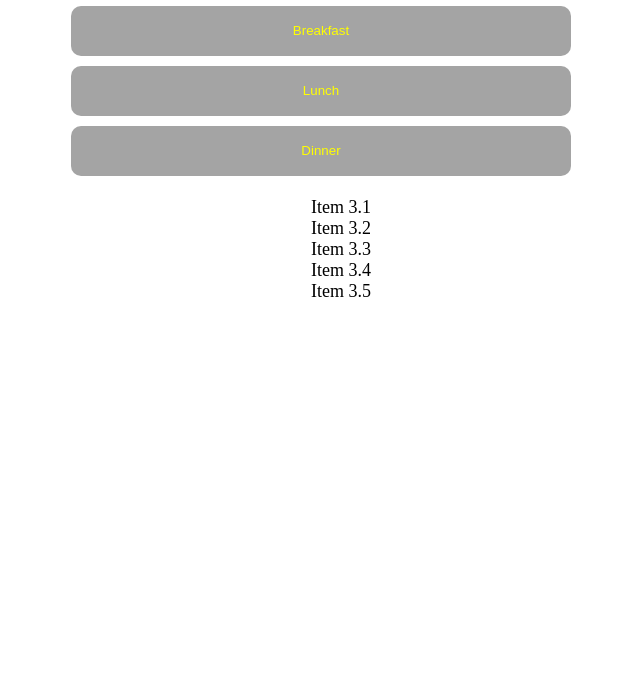
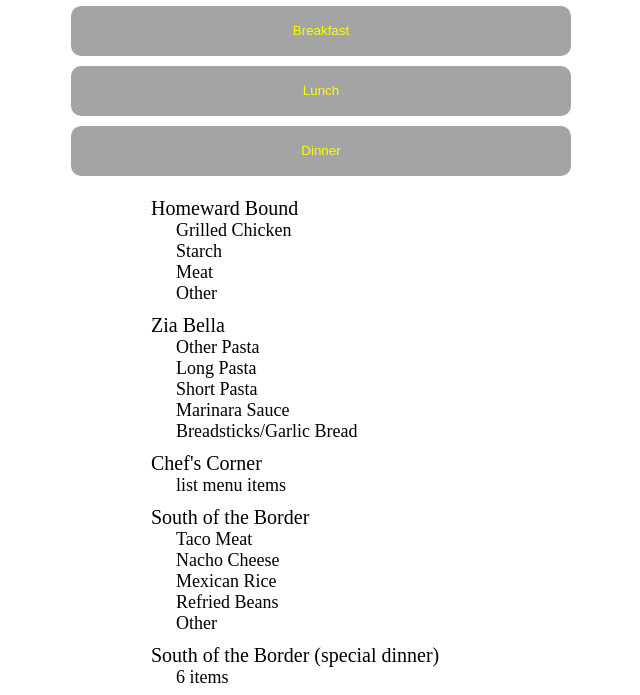
Before and after one commit to kawfee/TaylorCampusInfo, a plain HTML site: page Website/dinning_commons_menu.html in a window 1280 px wide. Both pictures are taken after a click on the link "Dinner". Shown: the part 105-800 px from the top of the page, without its empty margins (319-959 px from the left). Drawn offline with Linux system fonts and the light colour scheme.

Commit message:
Merging new stuff

```diff
--- a/Website/css/main.css
+++ b/Website/css/main.css
@@ -1,5 +1,6 @@
 .open {
 	display: block;
+	text-align: left;
 }
 .closed {
 	display: none;
@@ -10,6 +11,13 @@ li {
 }
 a:link {
 	text-decoration: none;
+}
+#item {
+	margin-left: 25px;
+}
+#line {
+	font-size: 20px;
+	margin-top: 10px;
 }
 #header, #menu  {
 	text-align: center;
--- a/Website/dinning_commons_menu.html
+++ b/Website/dinning_commons_menu.html
@@ -18,21 +18,92 @@
             <div id="menu">
                 <div id="breakfast"><a  onclick="toggle('breakfast');"><button type="button">Breakfast</button></a>
                     <ul id="ul_breakfast" class="closed">
-                        <li id="homeward_bound_1_1">homeward bound 2.1.1</li>
+                        <ul id="line">Homeward Bound
+                            <li id="item">Boiled Eggs</li>
+                            <li id="item">Scrambled Eggs</li>
+                            <li id="item">Other</li>
+                            <li id="item">Meat</li>
+                            <li id="item">Biscuits</li>
+                            <li id="item">Sausage Gravy</li>
+                            <li id="item">Potatoes</li>
+                            <li id="item">Oatmeal</li>
+                            <li id="item">(sometimes) non-oatmeal hot cereal</li>
+                        </ul>
                     </ul>
                 </div>
                 <div id="lunch"><a  onclick="toggle('lunch');"><button type="button">Lunch</button></a>
                     <ul id="ul_lunch" class="closed">
-                        <li id="homeward_bound_1_1">homeward bound 2.1.1</li>
+                        <ul id="line">Homeward Bound
+                            <li id="item">Grilled Chicken</li>
+                            <li id="item">Starch</li>
+                            <li id="item">Meat</li>
+                            <li id="item">Other</li>
+                        </ul>
+                        <ul id="line">Zia Bella
+                            <li id="item">Other Pasta</li>
+                            <li id="item">Long Pasta</li>
+                            <li id="item">Short Pasta</li>
+                            <li id="item">Marinara Sauce</li>
+                            <li id="item">Breadsticks/Garlic Bread</li>
+                        </ul>
+                        <ul id="line">Chef's Corner
+                            <li id="item">list menu items</li>
+                        </ul>
+                        <ul id="line">South of the Border
+                            <li id="item">Taco Meat</li>
+                            <li id="item">Nacho Cheese</li>
+                            <li id="item">Mexican Rice</li>
+                            <li id="item">Refried Beans</li>
+                            <li id="item">Other</li>
+                        </ul>
+                        <ul id="line">Burger Bar
+                            <li id="item">Burger</li>
+                            <li id="item">Turkey Burger</li>
+                            <li id="item">Veggie Burger</li>
+                            <li id="item">Burger of the Week</li>
+                        </ul>
+                        <ul id="line">The Well
+                            <li id="item">list menu items</li>
+                        </ul>
                     </ul>
                 </div>
                 <div id="dinner"><a  onclick="toggle('dinner');"><button type="button">Dinner</button></a>
                     <ul id="ul_dinner" class="closed">
-                        <li id="item3_1">Item 3.1</li>
-                        <li id="item3_2">Item 3.2</li>
-                        <li id="item3_3">Item 3.3</li>
-                        <li id="item3_4">Item 3.4</li>
-                        <li id="item3_5">Item 3.5</li>
+                        <ul id="line">Homeward Bound
+                            <li id="item">Grilled Chicken</li>
+                            <li id="item">Starch</li>
+                            <li id="item">Meat</li>
+                            <li id="item">Other</li>
+                        </ul>
+                        <ul id="line">Zia Bella
+                            <li id="item">Other Pasta</li>
+                            <li id="item">Long Pasta</li>
+                            <li id="item">Short Pasta</li>
+                            <li id="item">Marinara Sauce</li>
+                            <li id="item">Breadsticks/Garlic Bread</li>
+                        </ul>
+                        <ul id="line">Chef's Corner
+                            <li id="item">list menu items</li>
+                        </ul>
+                        <ul id="line">South of the Border
+                            <li id="item">Taco Meat</li>
+                            <li id="item">Nacho Cheese</li>
+                            <li id="item">Mexican Rice</li>
+                            <li id="item">Refried Beans</li>
+                            <li id="item">Other</li>
+                        </ul>
+                        <ul id="line">South of the Border (special dinner)
+                            <li id="item">6 items</li>
+                        </ul>
+                        <ul id="line">Burger Bar
+                            <li id="item">Burger</li>
+                            <li id="item">Turkey Burger</li>
+                            <li id="item">Veggie Burger</li>
+                            <li id="item">Burger of the Week</li>
+                        </ul>
+                        <ul id="line">The Well
+                            <li id="item">list menu items</li>
+                        </ul>
                     </ul>
                 </div>
             </div>
```
